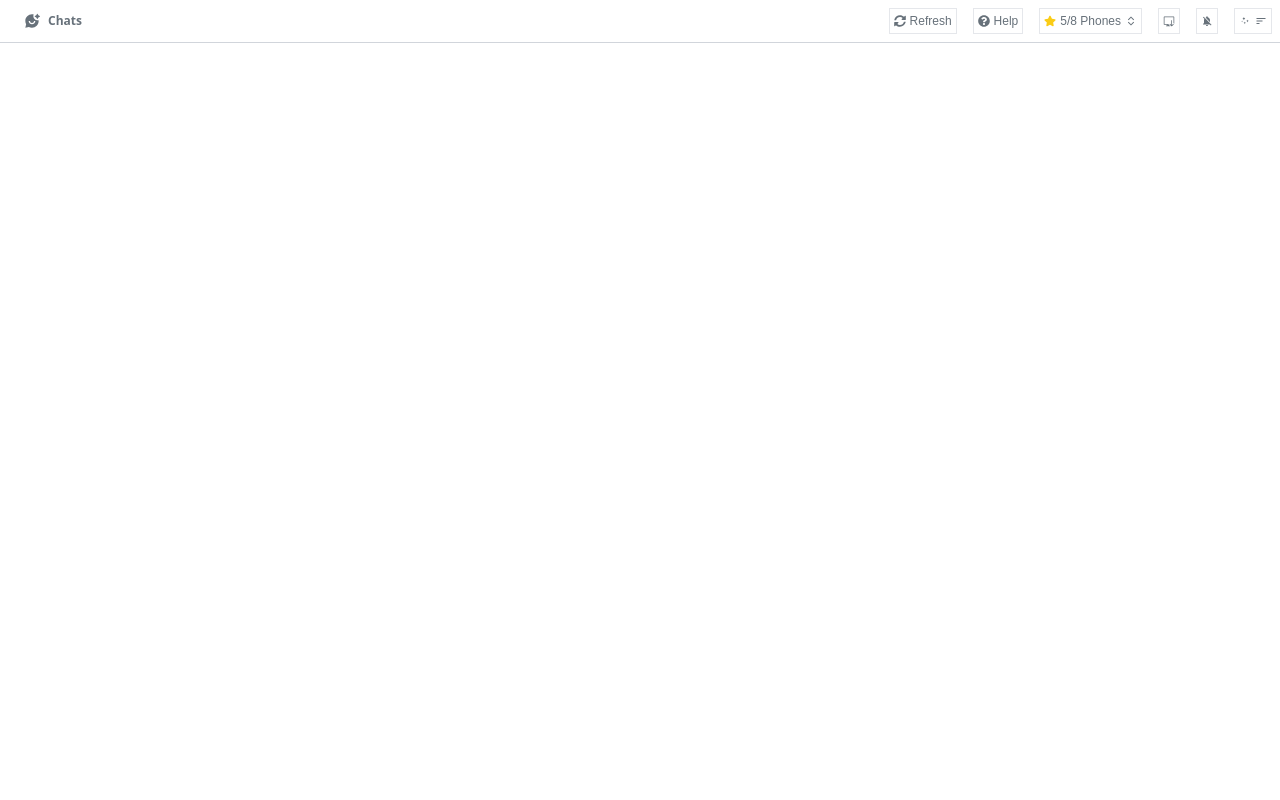
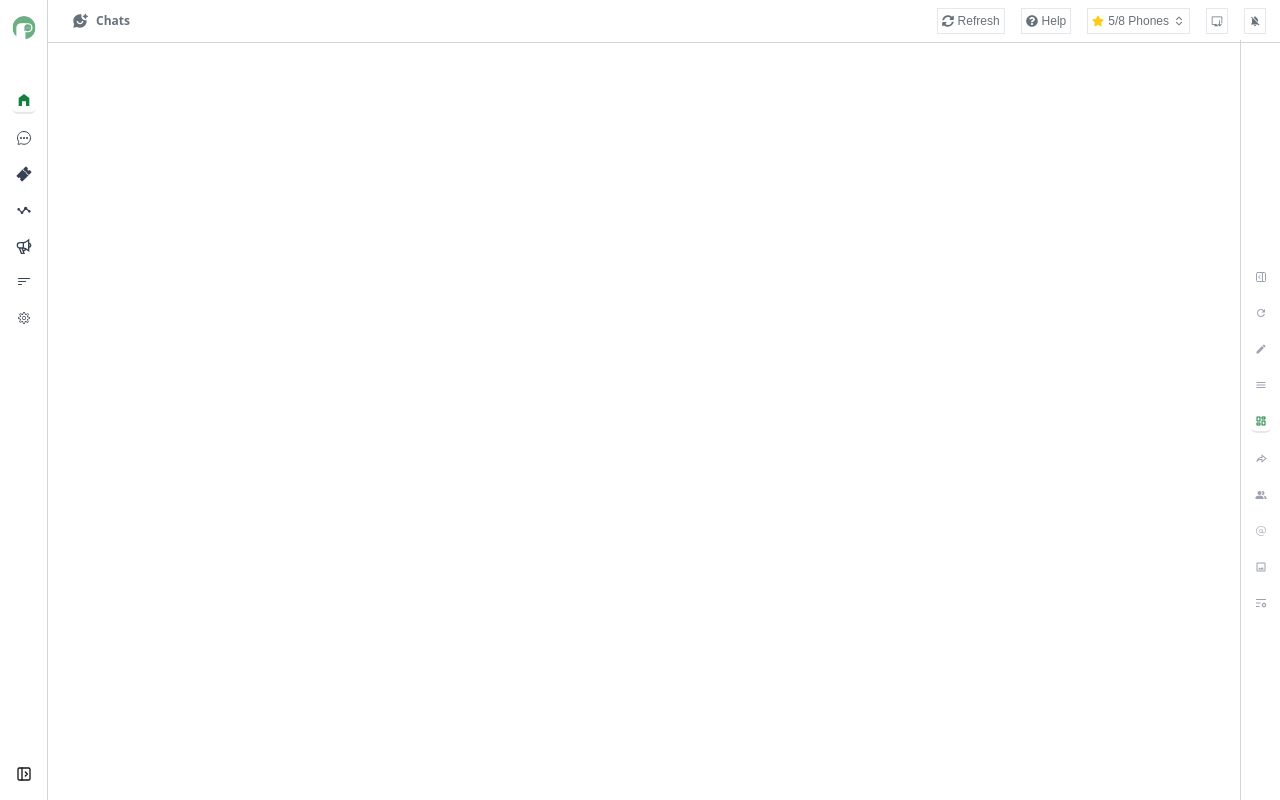
Before and after one commit to jasir-pv/Periskope-App, a Next.js app: page / in a window 1280 px wide. Built offline with nearby package versions, Linux system fonts and the light colour scheme.

Commit message:
feat: sidebar and right bar added

```diff
--- a/app/page.tsx
+++ b/app/page.tsx
@@ -1,12 +1,25 @@
 import Header from "@/components/Header";
+import RightBar from "@/components/RightBar";
+import Sidebar from "@/components/Sidebar";
 import Image from "next/image";
 
 export default function Home() {
   return (
-  <div className="">
+  <div className="flex h-screen overflow-hidden">
 
+   <Sidebar />
+
+    <div className="flex-1 flex flex-col">
    <Header />
+    <div className="p-4">
 
-  </div>
+    </div>
+
+    </div>
+
+    <RightBar/>
+
+   </div>
+
   );
 }
--- a/components/Header.tsx
+++ b/components/Header.tsx
@@ -11,7 +11,7 @@ type Props = {}
 
 const Header = (props: Props) => {
   return (
-    <div className='p-2 bg-primary-light border-b border-gray-300 flex justify-between items-center'>
+    <div className='ml-12 p-2 bg-primary-light border-b border-gray-300 flex justify-between w-full items-center'>
         <div className='flex flex-row  items-center gap-2 ml-4'>
                 <RiChatSmileAiFill  className='text-muted'/>
                 <h2 className='text-xs text-muted font-sans font-semibold'>Chats</h2>
--- a/components/RightBar.tsx
+++ b/components/RightBar.tsx
@@ -1,10 +1,60 @@
-import React from 'react'
+'use client'
+
+import React, { useState } from 'react'
+import { LuPanelLeftOpen, LuPanelRightOpen } from 'react-icons/lu'
+import {MdHome, MdOutlineRefresh, MdEdit, MdOutlineSettings,
+  MdPeopleAlt,MdOutlineMailOutline,MdOutlinePhoto, MdMenu} from 'react-icons/md'
+
+import {
+  RiDashboardLine,
+  RiShareForwardLine,
+  RiListSettingsLine,
+} from 'react-icons/ri'
+import { FaArrowLeft } from 'react-icons/fa'
+import { CiAt } from 'react-icons/ci'
 
 type Props = {}
 
+const sidebarItems = [
+  { id: 'back', icon: <LuPanelRightOpen />, label: 'Back' },
+  { id: 'refresh', icon: <MdOutlineRefresh />, label: 'Refresh' },
+  { id: 'edit', icon: <MdEdit />, label: 'Edit' },
+  { id: 'menu', icon: <MdMenu />, label: 'Menu' },
+  { id: 'dashboard', icon: <RiDashboardLine />, label: 'Dashboard' },
+  { id: 'share', icon: <RiShareForwardLine />, label: 'Share' },
+  { id: 'users', icon: <MdPeopleAlt />, label: 'Users' },
+  { id: 'mail', icon: <CiAt />, label: 'Mail' },
+  { id: 'media', icon: <MdOutlinePhoto />, label: 'Media' },
+  { id: 'settings', icon: <RiListSettingsLine />, label: 'Settings' },
+]
+
 const RightBar = (props: Props) => {
+
+  const [activeItem, setActiveItem] = useState<string>('dashboard')
+
+
   return (
-    <div>RightBar</div>
+    <div className=' fixed right-0 w-10 h-screen p-2 bg-primary-light border-l mt-10 border-gray-300
+    flex flex-col items-center justify-center '>
+       <div className="flex flex-col gap-4">
+        {sidebarItems.map((item) => (
+          <button
+            key={item.id}
+            onClick={() => setActiveItem(item.id)}
+            title={item.label}
+            className={`p-1 text-xs flex items-center justify-center rounded-md transition
+              ${
+                activeItem === item.id
+                  ? 'text-green-700 border-b-2'
+                  : 'text-gray-400 hover:bg-gray-100 hover:text-black'
+              }`}
+          >
+            {item.icon}
+          </button>
+        ))}
+      </div>
+
+    </div>
   )
 }
 
--- a/components/Sidebar.tsx
+++ b/components/Sidebar.tsx
@@ -1,10 +1,68 @@
-import React from 'react'
+'use client'
+
+import React, { useState } from 'react'
+import { BiStats } from 'react-icons/bi'
+import { BsFilterLeft } from 'react-icons/bs'
+import { CiSettings } from 'react-icons/ci'
+import { Fa0 } from 'react-icons/fa6'
+import { GrAnnounce } from 'react-icons/gr'
+import { IoChatbubbleEllipsesOutline, IoTicket } from 'react-icons/io5'
+import { LuPanelLeftOpen } from 'react-icons/lu'
+import { MdHomeFilled } from 'react-icons/md'
 
 type Props = {}
 
+
+const menuItems = [
+  { id: 'home', icon: <MdHomeFilled />, label: 'Home' },
+  { id: 'chat', icon: <IoChatbubbleEllipsesOutline />, label: 'Chat' },
+  { id: 'ticket', icon: <IoTicket />, label: 'Tickets' },
+  { id: 'stats', icon: <BiStats />, label: 'Stats' },
+  { id: 'announce', icon: <GrAnnounce />, label: 'Announcements' },
+  { id: 'filter', icon: <BsFilterLeft />, label: 'Filter' },
+  { id: 'settings', icon: <CiSettings />, label: 'Settings' },
+]
+
 const Sidebar = (props: Props) => {
+
+  const [active, setActive] = useState('home')
+
   return (
-    <div>Sidebar</div>
+    <div className='w-12 h-screen p-2 bg-primary-light border-r border-gray-300 flex flex-col justify-between items-center top-0 absolute'>
+
+      <div className=''>
+        <img src="./periskopAsset 1.svg"
+              className='w-6 h-6  mt-2 mb-5'
+              alt="Logo" />
+
+
+        <div className='flex flex-col items-center gap-3 text-gray-700 mt-12' >
+            {menuItems.map((item) => (
+            <button
+              key={item.id}
+              onClick={() => setActive(item.id)}
+              title={item.label}
+              className={`p-1 flex text-base items-center justify-center rounded-md
+                ${active === item.id ? ' text-green-700 border-b-2' : 'text-gray-700 hover:bg-gray-200'} transition`}
+            >
+              {item.icon}
+            </button>
+          ))}
+
+
+        </div>
+      </div>
+
+      <div>
+        <button
+          className='w-9 h-9 flex items-center justify-center '
+          title="Expand"
+        >
+          <LuPanelLeftOpen />
+        </button>
+      </div>
+
+    </div>
   )
 }
 
--- /dev/null
+++ b/components/chat/ChatHeader.tsx
@@ -0,0 +1,13 @@
+'use client'
+
+import React from 'react'
+
+type Props = {}
+
+const ChatHeader = (props: Props) => {
+  return (
+    <div>ChatHeader</div>
+  )
+}
+
+export default ChatHeader
--- /dev/null
+++ b/components/chat/ChatSidebar.tsx
@@ -0,0 +1,13 @@
+'use client'
+
+import React from 'react'
+
+type Props = {}
+
+const ChatSidebar = (props: Props) => {
+  return (
+    <div>ChatSidebar</div>
+  )
+}
+
+export default ChatSidebar
--- /dev/null
+++ b/components/chat/MainContainer.tsx
@@ -0,0 +1,13 @@
+'use client'
+
+import React from 'react'
+
+type Props = {}
+
+const MainContainer = (props: Props) => {
+  return (
+    <div>MainContainer</div>
+  )
+}
+
+export default MainContainer
```
Also changed, not shown: public/periskopAsset 1.svg (added).
